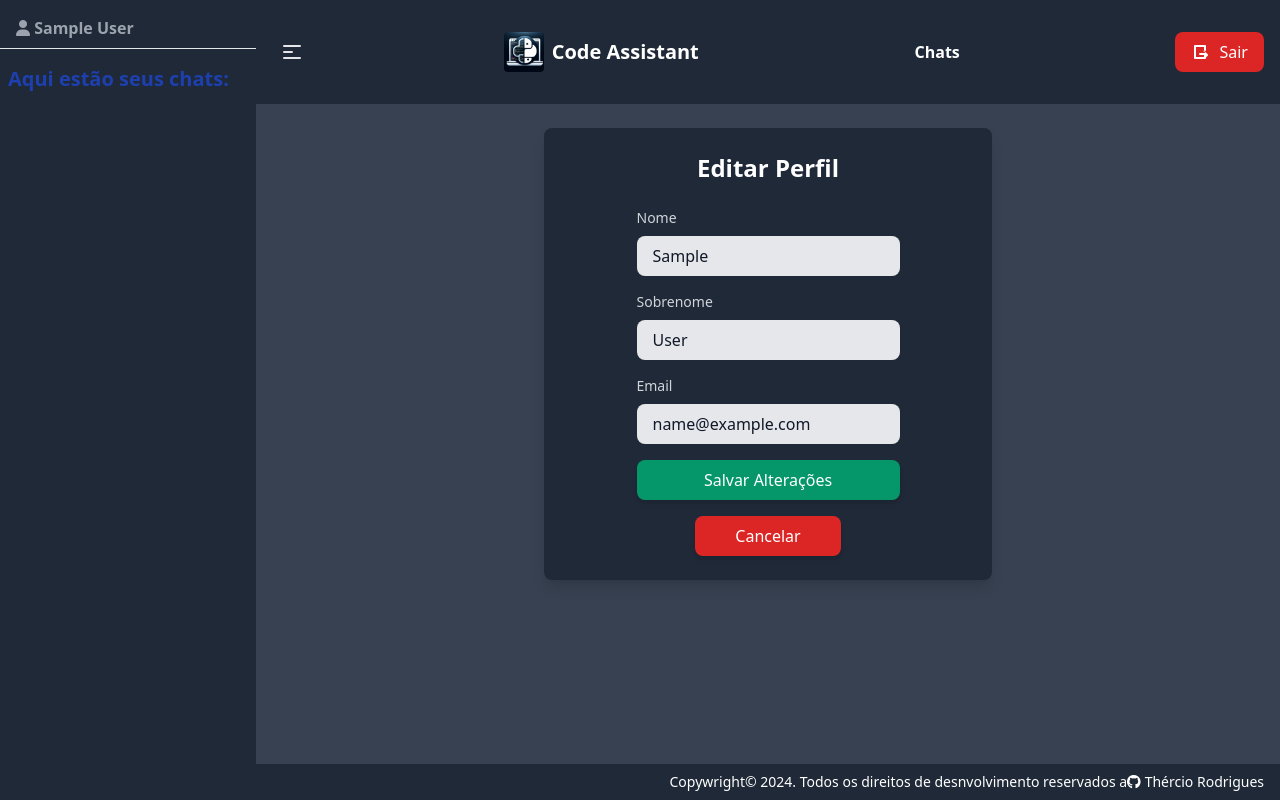
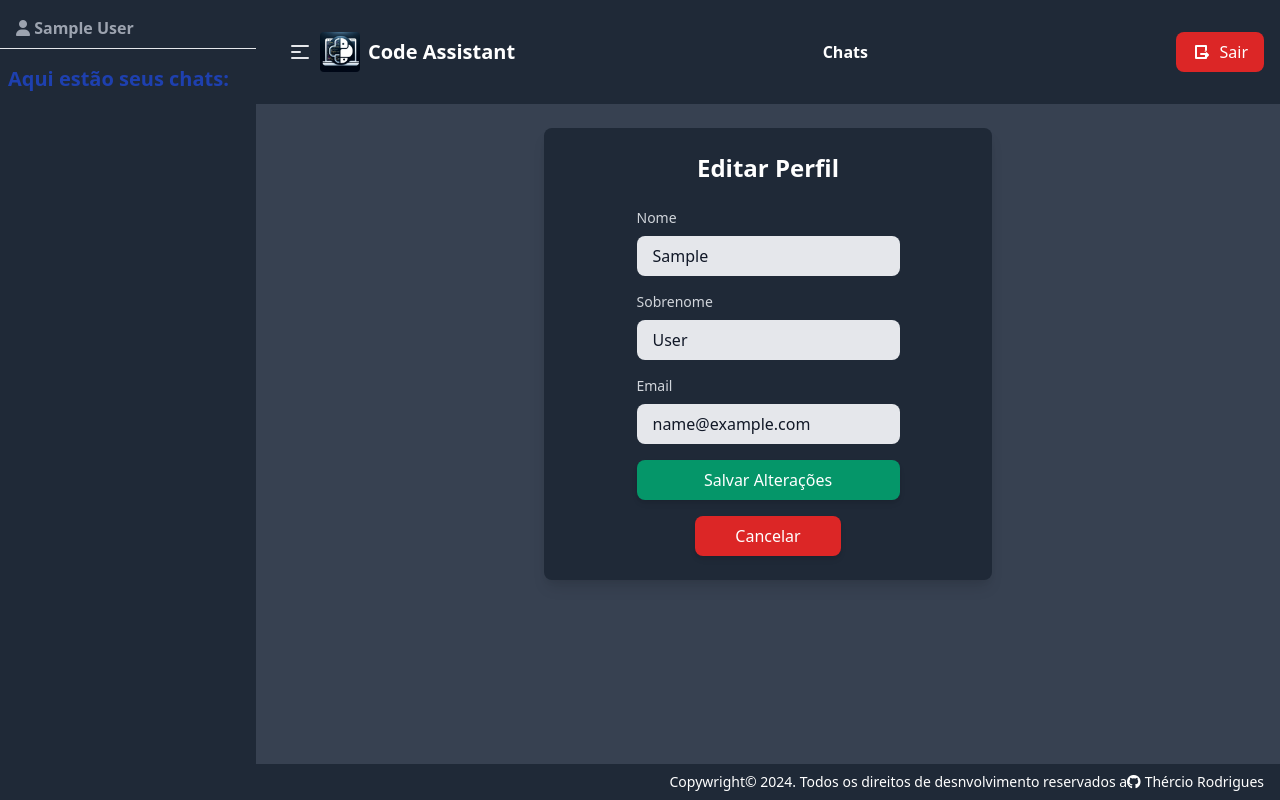
Before and after one commit to thercior/code-assistent, a Django app: page /accounts/editar_perfil/1 in a window 1280 px wide. Run offline with Django 5.2, Linux system fonts and the light colour scheme; the visitor is signed in with stand-in values (Sample User, id 1); data comes from the database, SQL or seed files in the repository; data that the repository does not hold is empty; some libraries are stand-ins or nearby versions.

Commit message:
:lipstick: style: ajuste e localização do toggle button

```diff
--- a/templates/components/_header.html
+++ b/templates/components/_header.html
@@ -1,11 +1,14 @@
 {% load static %}
-<header class="w-full bg-gray-800 p-4">
-    <div class="container mx-auto flex justify-between items-center">
+<header class="w-full flex flex-row bg-gray-800 p-4">
+    <div class="flex mx-2">
         <button id="toggleSidebar" class="pl-2 py-6 items-center justify-center text-gray-200 bg-gray-800 focus:outline-none">
             <svg class="h-6 w-6 items-center justify-center" fill="none" stroke="currentColor" viewBox="0 0 24 24" xmlns="http://www.w3.org/2000/svg">
                 <path stroke-linecap="round" stroke-linejoin="round" stroke-width="2" d="M4 6h16M4 12h8m-8 6h16"></path>
             </svg>
         </button>
+    </div>
+    <div class="container mx-auto flex justify-between items-center">
+
 
         <div class="flex items-center">
             <a href="{% url 'Chatbot:conversation_list' %}" class="mr-2">
```
